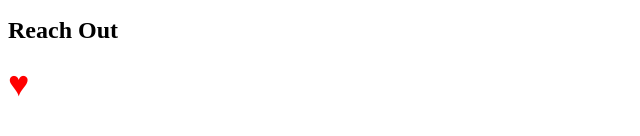
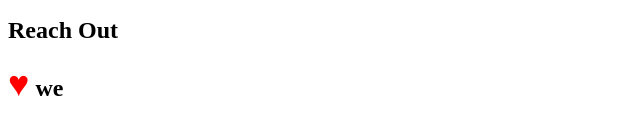
Before and after one commit to MenderesKoc/run-buddy, a plain HTML site: page index.html in a window 1280 px wide. Shown: the part 296-432 px from the top of the page, 0-640 px from the left. Drawn offline with Linux system fonts and the light colour scheme.

Commit message:
<commit message>

```diff
--- a/index.html
+++ b/index.html
@@ -64,7 +64,7 @@
     <!--footer-->
     <footer>
         <h2><span style="font-size:150%;color:red;">&hearts;</span>
-
+            we
         </h2>
     </footer>
 
```
